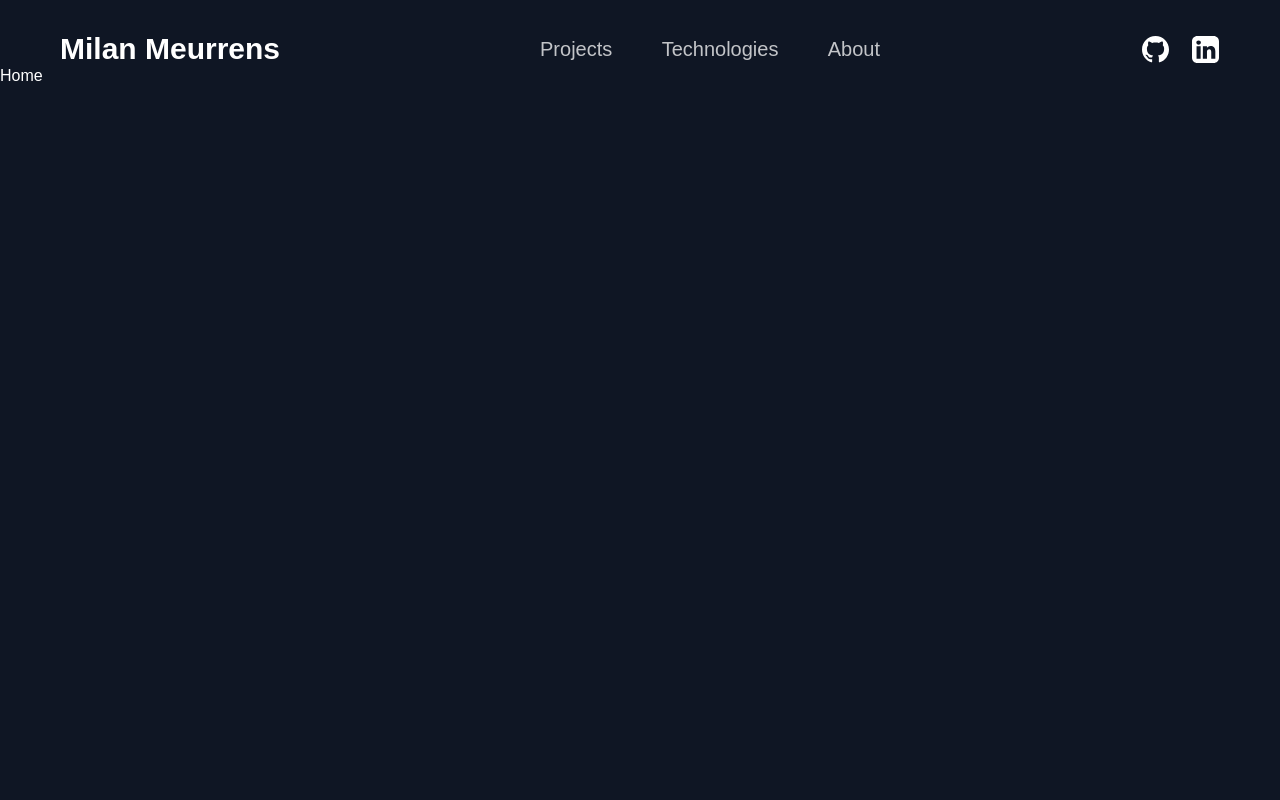
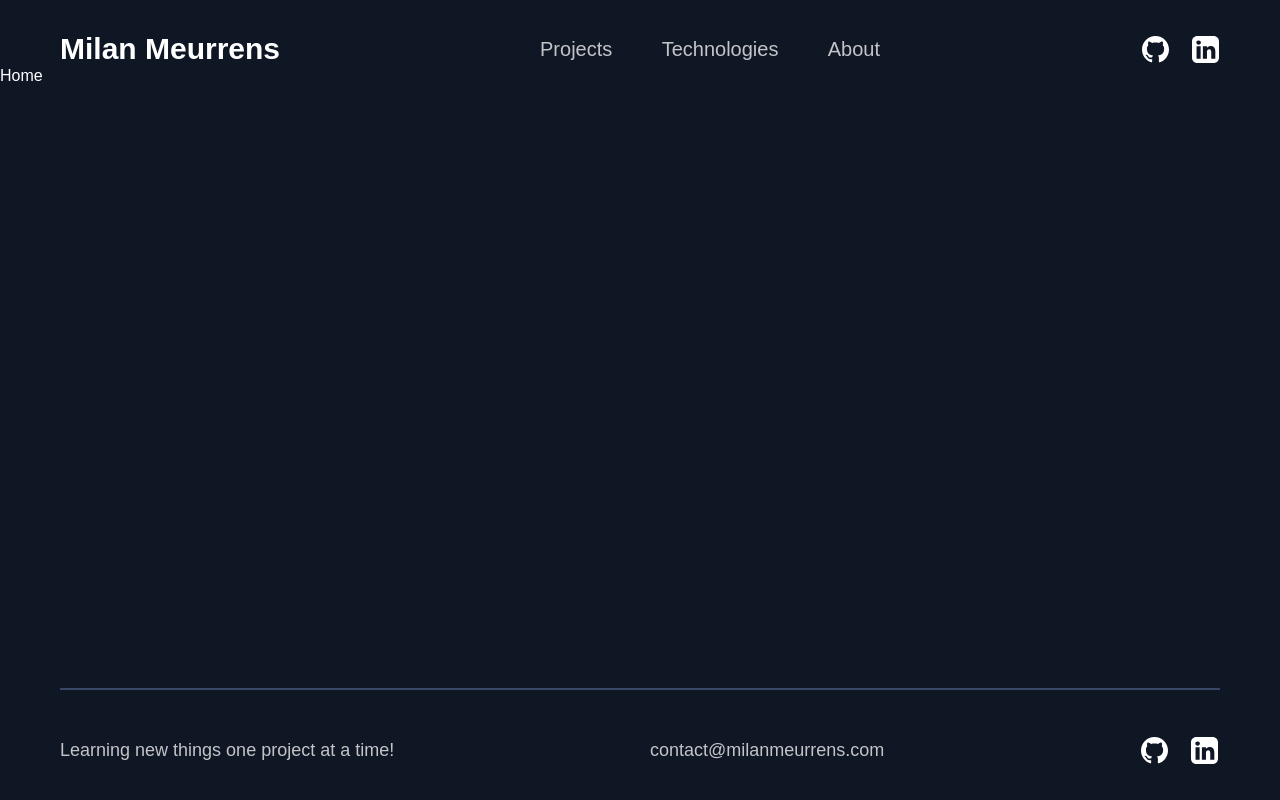
Before and after one commit to MilanMeurrens/portfolio-frontend, a React (Create React App) app: page / in a window 1280 px wide. Built offline with nearby package versions, Linux system fonts and the light colour scheme.

Commit message:
Separate social link icons + finish footer

```diff
--- a/src/components/footer/Footer.element.tsx
+++ b/src/components/footer/Footer.element.tsx
@@ -1,4 +1,19 @@
 import React from "react";
-import { Container } from "./footer.style";
+import { Section } from "../../globalComponents";
+import SocialLinks from "../../globalComponents/socialLinks";
+import { Container, Divider } from "./footer.style";
 
-export const Footer: React.FC<{}> = () => <Container></Container>;
+export const Footer: React.FC<{}> = () => (
+  <Container>
+    <Section>
+      <Divider />
+      <div className="footer-content">
+        <div className="footer-text">
+          Learning new things one project at a time!
+        </div>
+        <div className="footer-text">contact@milanmeurrens.com</div>
+        <SocialLinks />
+      </div>
+    </Section>
+  </Container>
+);
--- a/src/components/footer/footer.style.ts
+++ b/src/components/footer/footer.style.ts
@@ -1,7 +1,34 @@
 import styled from "styled-components";
 
 export const Container = styled.div`
-  max-width: 1280px;
+  position: fixed;
+  bottom: 0;
+  left: 0;
+  right: 0;
+
+  .footer-content {
+    height: 100px;
+    display: flex;
+    justify-content: space-between;
+    align-items: center;
+
+    @media ${(props) => props.theme.breakpoints.md} {
+      flex-direction: column;
+      height: 160px;
+      padding: 25px 0;
+      text-align: center;
+    }
+  }
+
+  .footer-text {
+    font-size: 18px;
+    color: ${(props) => props.theme.colors.textTransparent};
+  }
+`;
+
+export const Divider = styled.div`
   width: 100%;
-  margin: auto;
+  height: 2px;
+  background: ${(props) => props.theme.colors.backgroundMiddle};
+  margin-bottom: 10px;
 `;
--- a/src/components/navbar/Navbar.element.tsx
+++ b/src/components/navbar/Navbar.element.tsx
@@ -1,15 +1,12 @@
 import React, { useState } from "react";
 import { Section } from "../../globalComponents";
+import SocialLinks from "../../globalComponents/socialLinks";
 import { useWindowSize } from "../../hooks/useWindowSize";
-import { darkTheme } from "../../styles/themes";
 import {
   Container,
   Name,
   NavLinks,
   NavLink,
-  SocialLinks,
-  IconLink,
-  Icon,
   Sidebar,
   CloseButton,
   CloseIcon,
@@ -37,15 +34,7 @@ export const Navbar: React.FC<{}> = () => {
             <NavLink>Technologies</NavLink>
             <NavLink>About</NavLink>
           </NavLinks>
-
-          <SocialLinks>
-            <IconLink href="https://google.com">
-              <Icon src={"/icons/github.svg"} alt="GitHub" />
-            </IconLink>
-            <IconLink href="https://google.com">
-              <Icon src={"/icons/linkedin.svg"} alt="LinkedIn" />
-            </IconLink>
-          </SocialLinks>
+          <SocialLinks />
         </Sidebar>
       </Container>
     </Section>
--- a/src/components/navbar/navbar.style.ts
+++ b/src/components/navbar/navbar.style.ts
@@ -129,36 +129,3 @@ export const NavLink = styled.div`
     }
   }
 `;
-
-export const SocialLinks = styled.div`
-  width: 80px;
-  display: flex;
-  justify-content: space-between;
-  align-items: center;
-
-  @media ${(props) => props.theme.breakpoints.md} {
-    align-items: start;
-    justify-content: start;
-    width: unset;
-    padding: 0 30px;
-  }
-`;
-
-export const IconLink = styled.a`
-  display: flex;
-  align-items: center;
-  justify-content: center;
-
-  &:first-child {
-    margin-right: 20px;
-  }
-`;
-
-export const Icon = styled.img`
-  width: 90%;
-  &:hover {
-    width: 100%;
-    color: rgba(0, 0, 0, 0);
-    /* font-weight: bold; */
-  }
-`;
--- /dev/null
+++ b/src/globalComponents/socialLinks/SocialLinks.element.tsx
@@ -0,0 +1,15 @@
+import React from "react";
+import { Container, IconLink, Icon } from "./socialLinks.style";
+
+export const SocialLinks: React.FC<{}> = () => {
+  return (
+    <Container>
+      <IconLink href="https://google.com">
+        <Icon src={"/icons/github.svg"} alt="GitHub" />
+      </IconLink>
+      <IconLink href="https://google.com">
+        <Icon src={"/icons/linkedin.svg"} alt="LinkedIn" />
+      </IconLink>
+    </Container>
+  );
+};
--- /dev/null
+++ b/src/globalComponents/socialLinks/index.ts
@@ -0,0 +1,3 @@
+import { SocialLinks } from "./SocialLinks.element";
+
+export default SocialLinks;
--- /dev/null
+++ b/src/globalComponents/socialLinks/socialLinks.style.ts
@@ -0,0 +1,34 @@
+import styled from "styled-components";
+
+export const Container = styled.div`
+  width: 80px;
+  display: flex;
+  justify-content: space-between;
+  align-items: center;
+
+  @media ${(props) => props.theme.breakpoints.md} {
+    align-items: start;
+    justify-content: start;
+    width: unset;
+    padding: 0 30px;
+  }
+`;
+
+export const IconLink = styled.a`
+  display: flex;
+  align-items: center;
+  justify-content: center;
+
+  &:first-child {
+    margin-right: 20px;
+  }
+`;
+
+export const Icon = styled.img`
+  width: 90%;
+  &:hover {
+    width: 100%;
+    color: rgba(0, 0, 0, 0);
+    /* font-weight: bold; */
+  }
+`;
```
